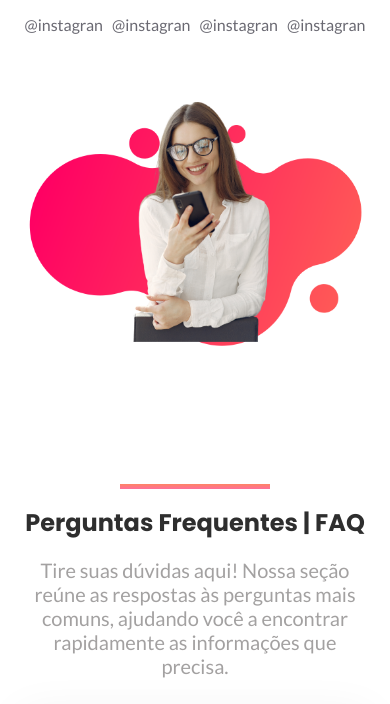
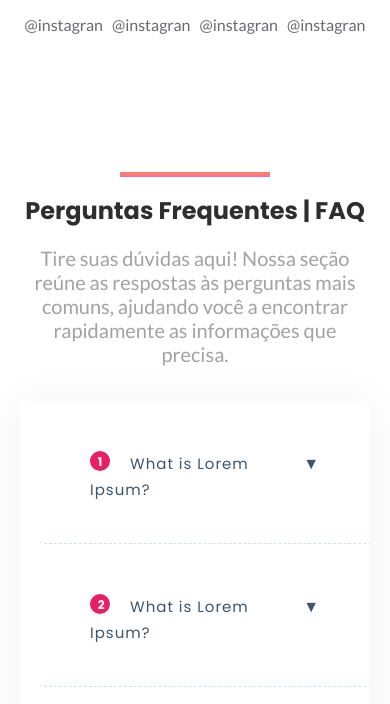
Before and after one commit to vitoriamatos/hc_cont, a plain HTML site: page index.html in a window 390 px wide. Shown: the part 6400-7104 px from the top of the page. Drawn offline with nearby package versions, Linux system fonts and the light colour scheme.

Commit message:
faq update

```diff
--- a/assets/css/style.css
+++ b/assets/css/style.css
@@ -160,6 +160,10 @@ p {
     padding-left: 20px;
     padding-right: 20px;
   }
+
+  .contact-image-mobile{
+    display: none;
+  }
 }
 
 /*===== All Section Title Style =====*/
@@ -2763,6 +2767,18 @@ p {
   display: flex;
   justify-content: space-between;
 }
+@media only screen and (min-width: 374px) and (max-width: 767px) {
+
+  .faq-title{
+    display: flex;
+    justify-content: left;
+  }
+
+  .faq-title span{
+    text-align: left!important;
+
+  }
+}
 .faq-section {
   background: #fff;
   min-height: 100vh;
--- a/index.html
+++ b/index.html
@@ -692,7 +692,7 @@
               </div>
               <!-- about content -->
             </div>
-            <div class="col-lg-6">
+            <div class="col-lg-6 contact-image-mobile">
               <div
                 class="about-image text-center mt-50 wow fadeInRightBig"
                 data-wow-duration="1s"
```
